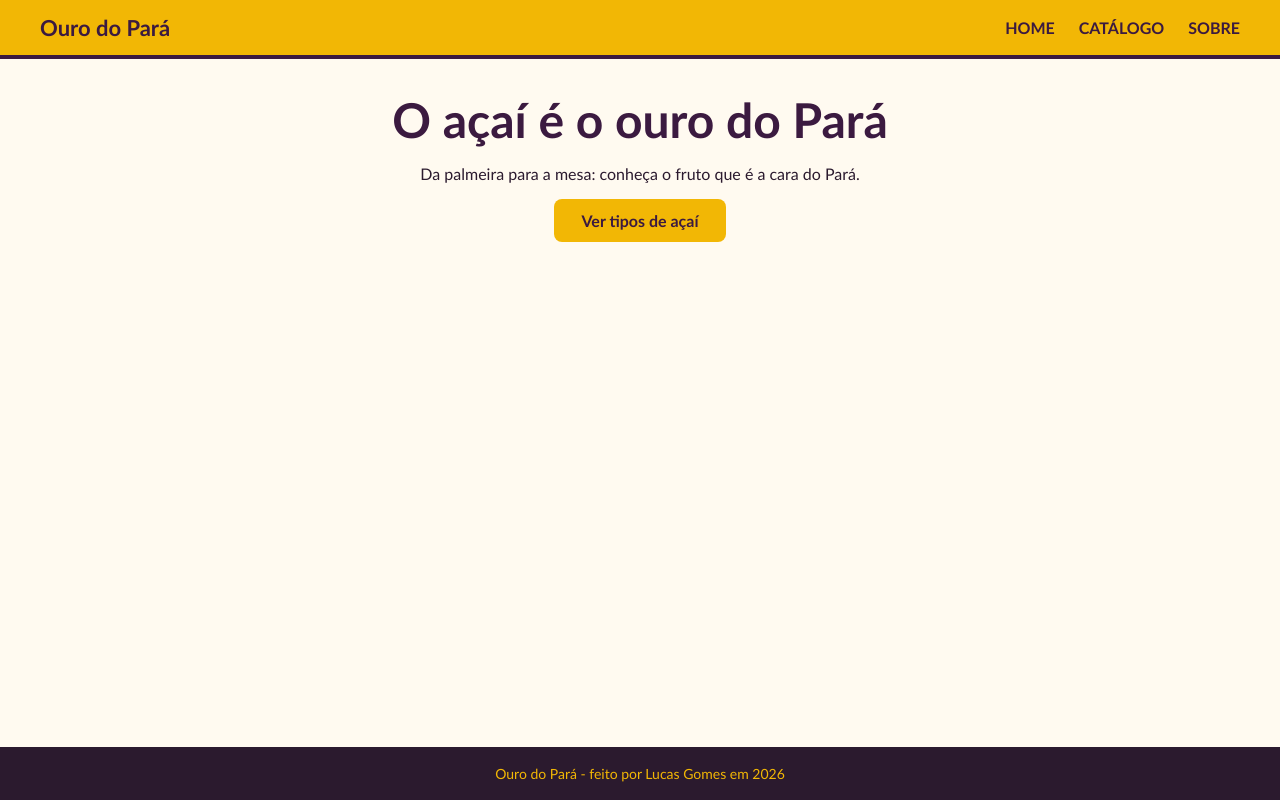
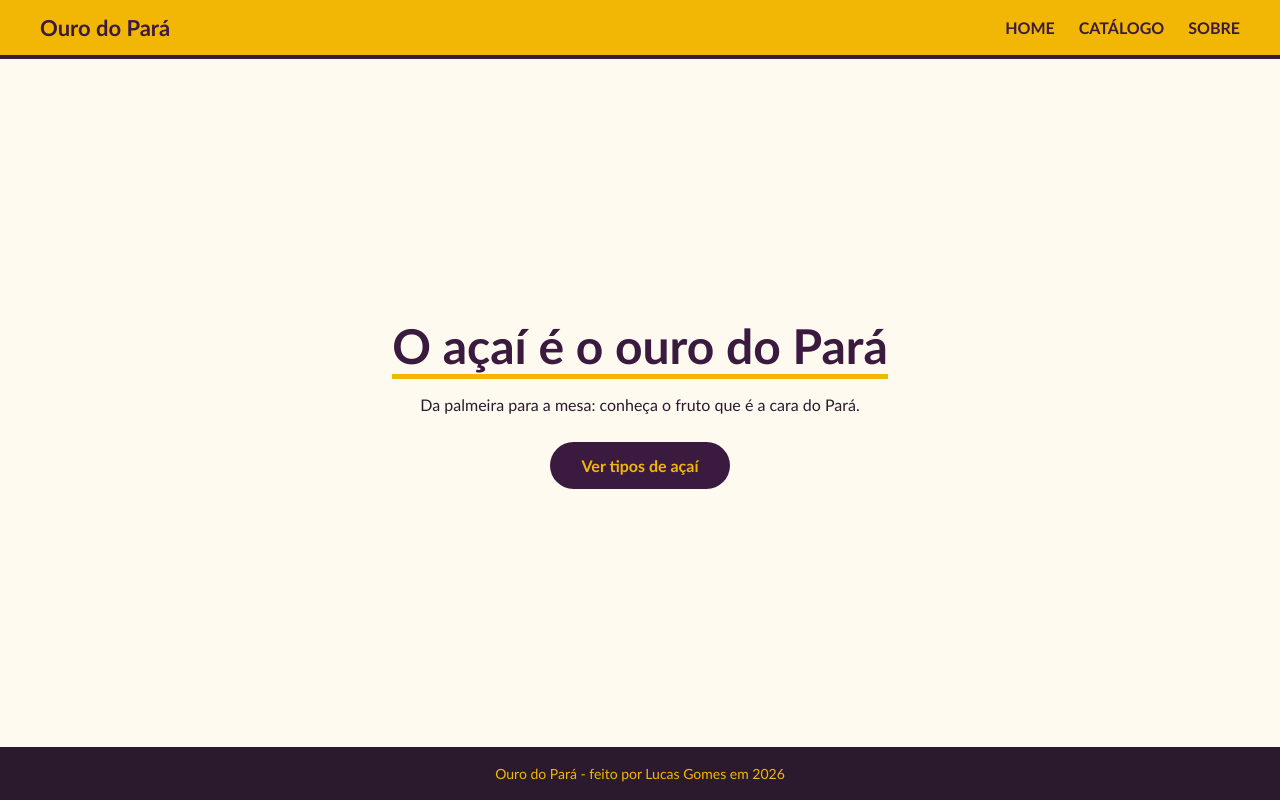
Before and after one commit to lucasqgomes07-commit/ouro-do-para, a JavaScript app: page / in a window 1280 px wide. Built offline with nearby package versions, Linux system fonts and the light colour scheme.

Commit message:
Novo estilo da Home

```diff
--- a/src/pages/Home/Home.module.css
+++ b/src/pages/Home/Home.module.css
@@ -1,23 +1,26 @@
 .home {
+  flex: 1;
   display: flex;
   flex-direction: column;
   justify-content: center;
   align-items: center;
-  gap: 16px;
+  padding: 60px 20px;
   text-align: center;
-  padding: 32px;
 }
 
 .titulo {
-  font-size: 3rem;
+  margin-bottom: 16px;
+  font-size: 48px;
   color: #3b1a40;
+  border-bottom: 5px solid #f2b705;
 }
 
 .botao {
-  padding: 12px 28px;
-  background-color: #f2b705;
-  color: #3b1a40;
+  margin-top: 28px;
+  padding: 14px 32px;
+  background-color: #3b1a40;
+  color: #f2b705;
   font-weight: bold;
   text-decoration: none;
-  border-radius: 8px;
+  border-radius: 30px;
 }
```
